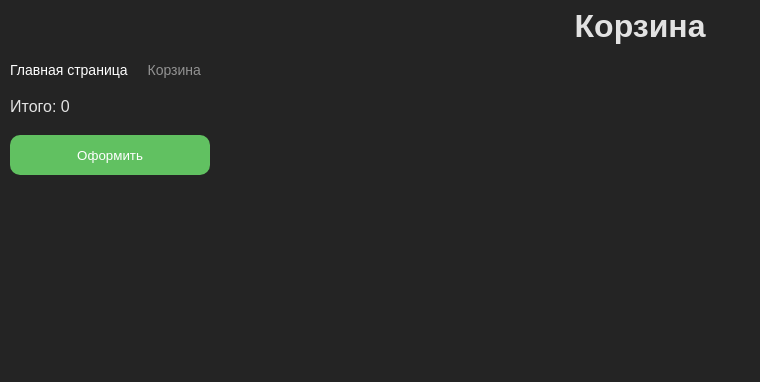
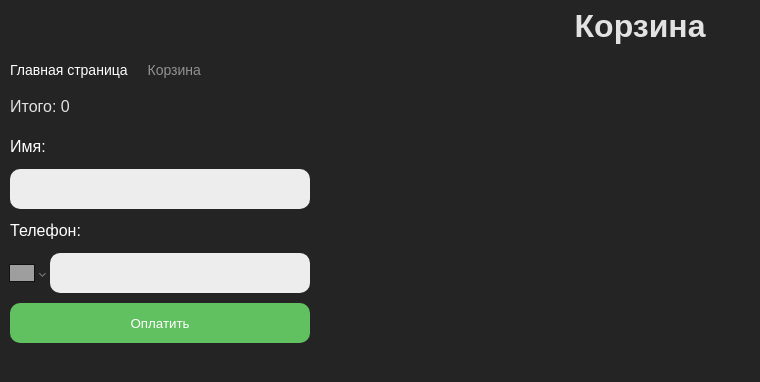
Before and after one commit to mvodev/aaccent, a React (Vite) app: page /cart in a window 1280 px wide. Shown: the top 382 px of the page, without its empty margins (0-760 px from the left). Built offline with nearby package versions, Linux system fonts and the light colour scheme; grey boxes are pictures that could not be loaded.

Commit message:
add pay form

```diff
--- a/package.json
+++ b/package.json
@@ -12,7 +12,9 @@
     "@reduxjs/toolkit": "^1.9.3",
     "react": "^18.2.0",
     "react-dom": "^18.2.0",
+    "react-hook-form": "^7.43.9",
     "react-paginate": "^8.2.0",
+    "react-phone-number-input": "^3.2.19",
     "react-redux": "^8.0.5",
     "react-router-dom": "^6.10.0",
     "sass": "^1.62.0"
--- /dev/null
+++ b/src/components/pay-form/PayForm.scss
@@ -0,0 +1,55 @@
+.pay-form {
+  display: flex;
+  flex-direction: column;
+  gap: 10px;
+  max-width: 300px;
+  width: 100%;
+
+  &__input {
+    height: 40px;
+    background-color: #EDEDED;
+    outline: none;
+    padding: 15px;
+    border-radius: 10px;
+    color: black;
+  }
+
+  .PhoneInput input {
+    height: 40px;
+    background-color: #EDEDED;
+    border-radius: 10px;
+    color: black;
+    padding: 15px;
+  }
+
+  &__form-wrapper {
+    display: flex;
+    gap: 20px;
+  }
+
+  &__error {
+    color: red;
+  }
+
+  &__description {
+    font-style: normal;
+    font-weight: 500;
+    font-size: 16px;
+    line-height: 150%;
+    color: white;
+  }
+
+  &__pay {
+    max-width: 300px;
+    width: 100%;
+    background-color: rgb(97, 193, 97);
+    color: white;
+    height: 40px;
+    border-radius: 10px;
+    cursor: pointer;
+  }
+
+  &__pay:hover {
+    background-color: green;
+  }
+}
--- /dev/null
+++ b/src/components/pay-form/PayForm.tsx
@@ -0,0 +1,52 @@
+import './PayForm.scss';
+import { Controller, useForm } from "react-hook-form";
+import PhoneInput, { isValidPhoneNumber } from 'react-phone-number-input';
+import 'react-phone-number-input/style.css';
+
+export type Inputs =  {
+  name:string,
+  phone:string,
+}
+
+export type PayFormProps = {
+  onSubmit:(data:Inputs) => void
+}
+
+const PayForm = (props:PayFormProps) => {
+  const {onSubmit} = props;
+  const { register, handleSubmit, formState: { errors },control } = useForm<Inputs>();
+
+  return (
+    <form className="pay-form" onSubmit={handleSubmit(onSubmit)}>
+      <span className="pay-form__description">Имя:</span>
+      <input
+        className="pay-form__input"
+        title={'Имя'}
+        {...register("name",{ required: true })}
+      />
+      { errors.name && <span className="pay-form__error">Обязательное поле</span> }
+      <span className="pay-form__description">Телефон:</span>
+      <Controller
+          name="phone"
+          control={control}
+          rules={{ required: true }}
+          render={({ field: { onChange, value } }) => (
+            <PhoneInput
+              value={value}
+              onChange={onChange}
+              defaultCountry="RU"
+              id="phone"
+            />
+          )}
+        />
+        {errors.phone && <p className="error-message">Invalid Phone</p>}
+      <input
+        className="pay-form__pay"
+        type="submit"
+        value={'Оплатить'}/>
+    </form>
+  )
+
+}
+
+export default PayForm;
--- a/src/pages/CartPage.tsx
+++ b/src/pages/CartPage.tsx
@@ -5,6 +5,7 @@ import products from '../../sources/assets/products.json';
 import './CartPage.scss';
 import ShortProductCard from '../components/short-product-card/ShortProductCard';
 import BreadCrumbs from '../components/bread-crumbs/BreadCrumbs';
+import PayForm, { Inputs } from '../components/pay-form/PayForm';
 
 const CartPage = () => {
   const dispatch = useAppDispatch();
@@ -12,10 +13,6 @@ const CartPage = () => {
   const cart = useAppSelector(selectCart);
   const [productsCounters,setProductsCounters] = useState<JSX.Element[]>();
   const [total,setTotal] = useState(0);
-
-  const handlePay = () => {
-
-  }
 
   const handleDeleteProduct = (counter:number,id:number) => {
     for (let i=0;i<counter;i++) {
@@ -63,6 +60,10 @@ const CartPage = () => {
     setTotal(+currentTotalPrice.toFixed(2));
   },[cart]);
 
+  const handlePay = (data:Inputs) => {
+    console.log(data)
+  }
+
   return (
     <main className='cart-page'>
       <h1 className='cart-page__title'>Корзина</h1>
@@ -72,10 +73,7 @@ const CartPage = () => {
         ]}/>
       {productsCounters}
       <span className='cart-page__total'>Итого: {total}</span>
-      <button
-        className='cart-page__pay'
-        onPointerDown={handlePay}
-      >Оформить</button>
+      <PayForm onSubmit={handlePay}/>
     </main>
   )
 }
```
Also changed, not shown: src/components/product-card/ProductCard.tsx (indentation only), 1 other file (tests, documents, lock files or other folders).
